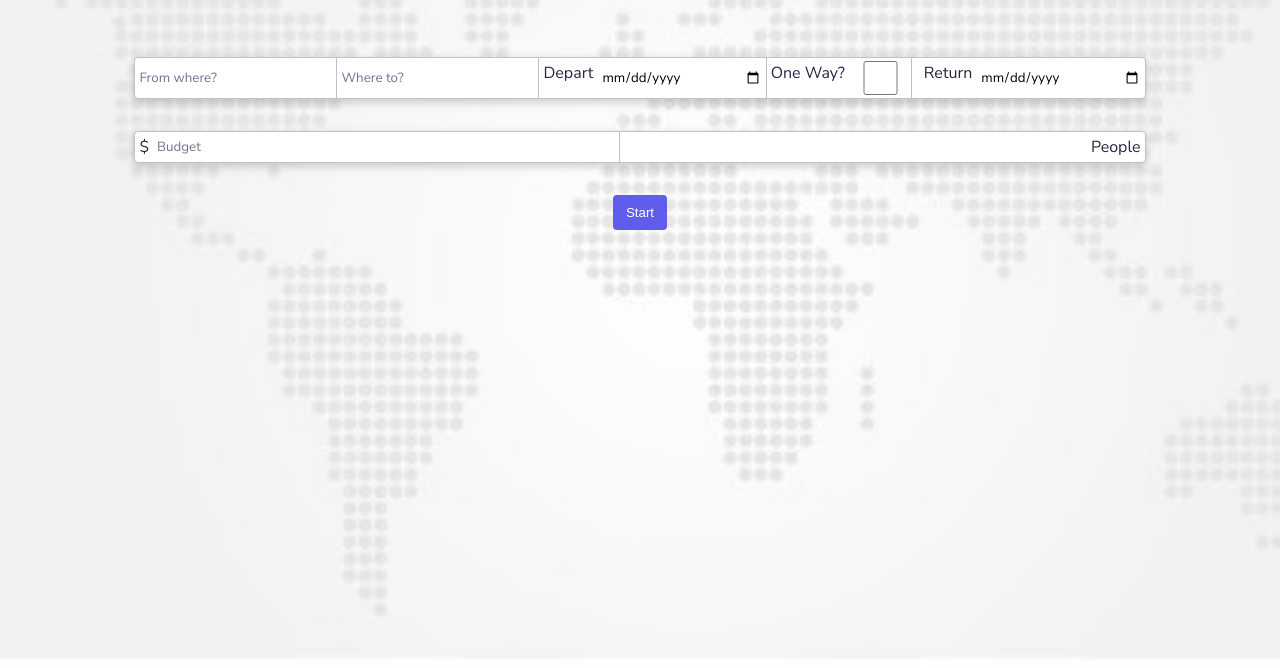
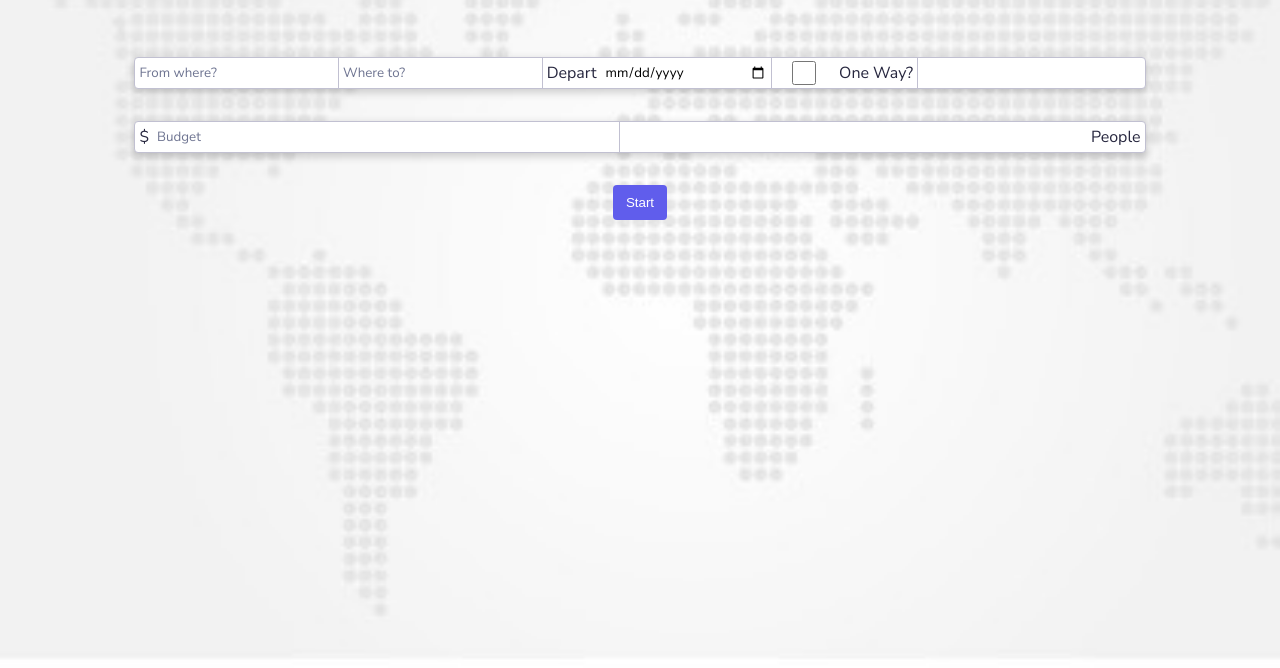
Before and after one commit to nsumesh/Travel-Planner, a plain HTML site: page frontend/index.html in a window 1280 px wide. Shown: the part 132-800 px from the top of the page. Drawn offline with Linux system fonts and the light colour scheme; a web font is replaced by a local one.

Commit message:
update cbtrue

```diff
--- a/frontend/index.css
+++ b/frontend/index.css
@@ -11,3 +11,6 @@ h1 {
 	color: #C86D18;
 	margin: 1em;
 }
+
+#cbtrue{
+	visibility: hidden;}
--- a/frontend/index.html
+++ b/frontend/index.html
@@ -26,11 +26,10 @@
 					<input name="depart" type="date"></input>
 				</label>
 				<label>
+					<input name = "One Way?" type="checkbox"></input>
 					<span>One Way?</span>
-					<input name = "One Way?" type="checkbox"></input>
 				</label>
-				<label>
-					<p data-hide-if = "One Way?"></p>
+				<label id="cbtrue">
 					<span>Return</span>
 					<input name="return" type="date"></input>
 				</label>
```
Also changed, not shown: frontend/main.css (line endings or trailing spaces).
